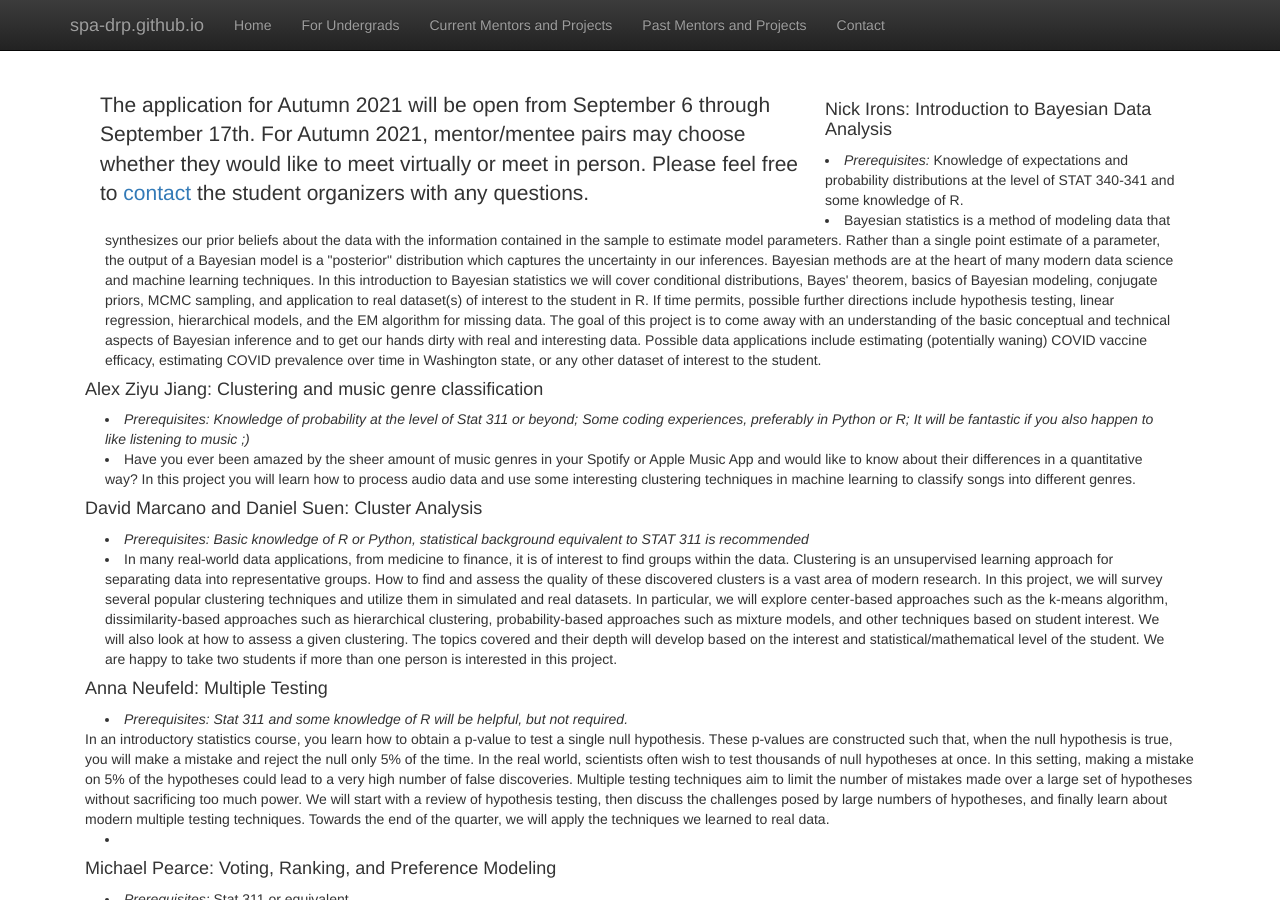
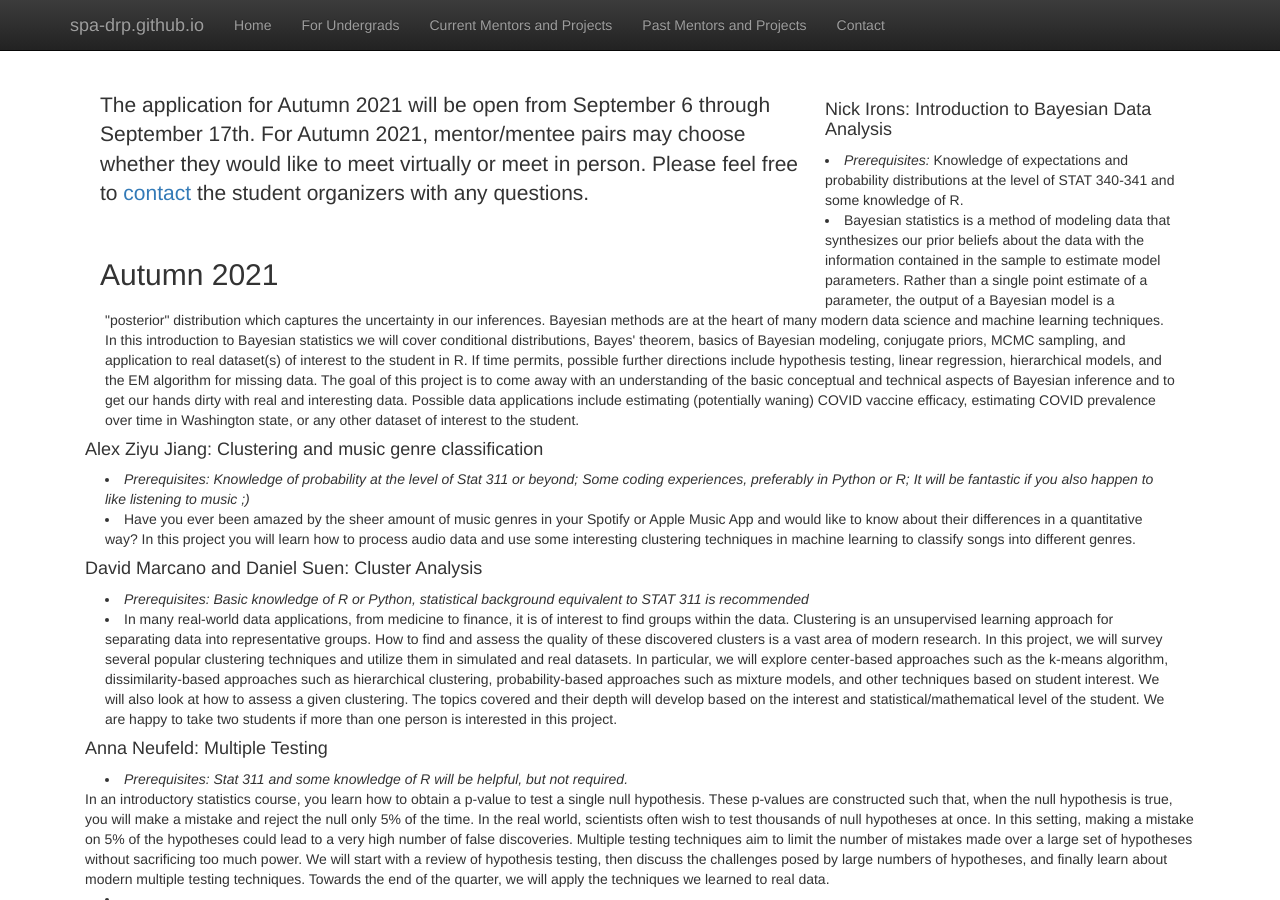
Before and after one commit to SPA-DRP/spa-drp.github.io, a Jekyll site: the page built from currentmentors.html, in a window 1280 px wide and 900 px high. Built offline with Jekyll 4.4.1, drawn with Linux system fonts in a browser that asks for light colours; nearby versions of some CDN libraries; library files that are not in the unit come from our copies.

Commit message:
add header

```diff
--- a/currentmentors.html
+++ b/currentmentors.html
@@ -13,6 +13,10 @@
     any questions.
   </p>
 </div>
+
+<div class="col-md-8">
+  <h2 style="padding-top: 10px;" class="featurette-heading"> Autumn 2021</h2>
+  </div>
 
 <h4> Nick Irons: Introduction to Bayesian Data Analysis</h4>
 <p class="content" style="padding:0px;margin:0px 20px 0px;">
```
